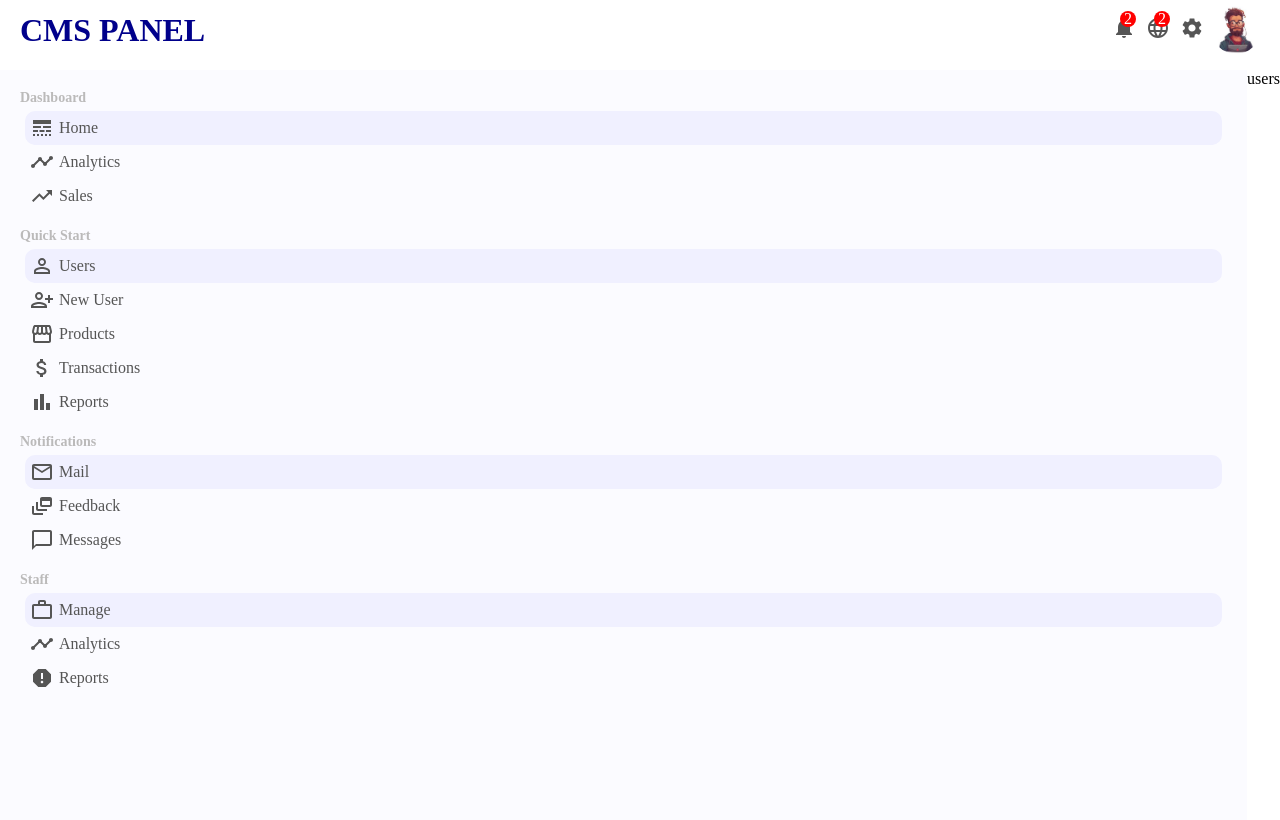
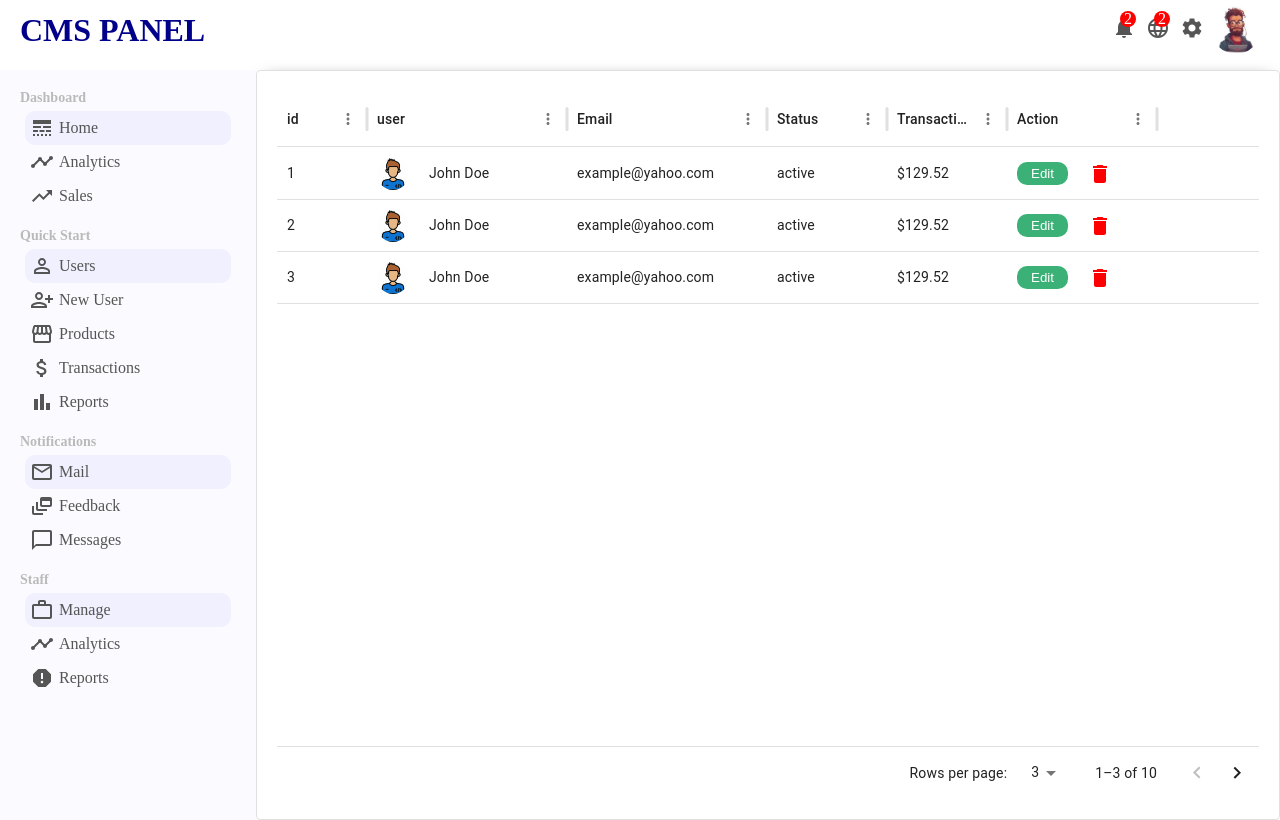
Before and after one commit to AmirNouri-dev/CMS-Project-reactjs, a React (Vite) app: page /users in a window 1280 px wide. Built offline with nearby package versions, Linux system fonts and the light colour scheme.

Commit message:
userlist page coding & styling

```diff
--- a/src/pages/usersList/UsersList.css
+++ b/src/pages/usersList/UsersList.css
@@ -0,0 +1,42 @@
+.userList {
+  flex: 4;
+  /* padding: 20px; */
+  box-shadow: 0 0 15px -10px rgba(0, 0, 0, 0.75);
+}
+.userList-dataGrid {
+  padding: 20px;
+}
+.userList-User {
+  display: flex;
+  align-items: center;
+}
+.userList-User_img {
+  width: 32px;
+  height: 32px;
+  margin-right: 20px;
+  border-radius: 50%;
+  -webkit-border-radius: 50%;
+  -moz-border-radius: 50%;
+  -ms-border-radius: 50%;
+  -o-border-radius: 50%;
+}
+.userList-User_action {
+  display: flex;
+  align-items: center;
+}
+.userList-User-edit-btn {
+  border: none;
+  padding: 4px 14px;
+  color: #fff;
+  margin-right: 20px;
+  background-color: #3bb077;
+  border-radius: 10px;
+  -webkit-border-radius: 10px;
+  -moz-border-radius: 10px;
+  -ms-border-radius: 10px;
+  -o-border-radius: 10px;
+}
+.userList-User-delete-btn {
+  color: red;
+  cursor: pointer;
+}
--- a/src/pages/usersList/UsersList.jsx
+++ b/src/pages/usersList/UsersList.jsx
@@ -1,5 +1,79 @@
-import React from "react";
+import React, { useState } from "react";
+import { userRows } from "./../../datas";
+import { DataGrid } from "@mui/x-data-grid";
+import { Link } from "react-router-dom";
+import "./UsersList.css";
+import DeleteIcon from "@mui/icons-material/Delete";
 
 export default function UsersList() {
-  return <div>users</div>;
+  const [userDatas, setUserDatas] = useState(userRows);
+  const [paginationModel, setPaginationModel] = useState({
+    pageSize: 3,
+    page: 0,
+  });
+  function removeUser(userID) {
+    setUserDatas(
+      userDatas.filter((user) => {
+        return user.id != userID;
+      })
+    );
+  }
+
+  const columns = [
+    { field: "id", headerName: "id", width: 90 },
+
+    {
+      field: "user",
+      headerName: "user",
+      width: 200,
+      renderCell: (params) => {
+        return (
+          <Link to="/" className="link">
+            <div className="userList-User">
+              <img
+                src={params.row.avatar}
+                alt="avatar"
+                className="userList-User_img"
+              />
+              {params.row.userName}
+            </div>
+          </Link>
+        );
+      },
+    },
+    { field: "email", headerName: "Email", width: 200 },
+    { field: "status", headerName: "Status", width: 120 },
+    { field: "transAction", headerName: "Transaction", width: 120 },
+    {
+      field: "action",
+      headerName: "Action",
+      width: 150,
+      renderCell: (params) => {
+        return (
+          <div className="userList-User_action">
+            <Link to={`/user/${params.row.id}`}>
+              <button className="userList-User-edit-btn">Edit</button>
+            </Link>
+            <DeleteIcon
+              className="userList-User-delete-btn"
+              onClick={() => removeUser(params.row.id)}
+            />
+          </div>
+        );
+      },
+    },
+  ];
+  return (
+    <div className="userList">
+      <DataGrid
+        className="userList-dataGrid"
+        rows={userDatas}
+        columns={columns}
+        paginationModel={paginationModel}
+        onPaginationModelChange={setPaginationModel}
+        pageSizeOptions={[2, 3, 5, 10]}
+        row
+      />
+    </div>
+  );
 }
```
